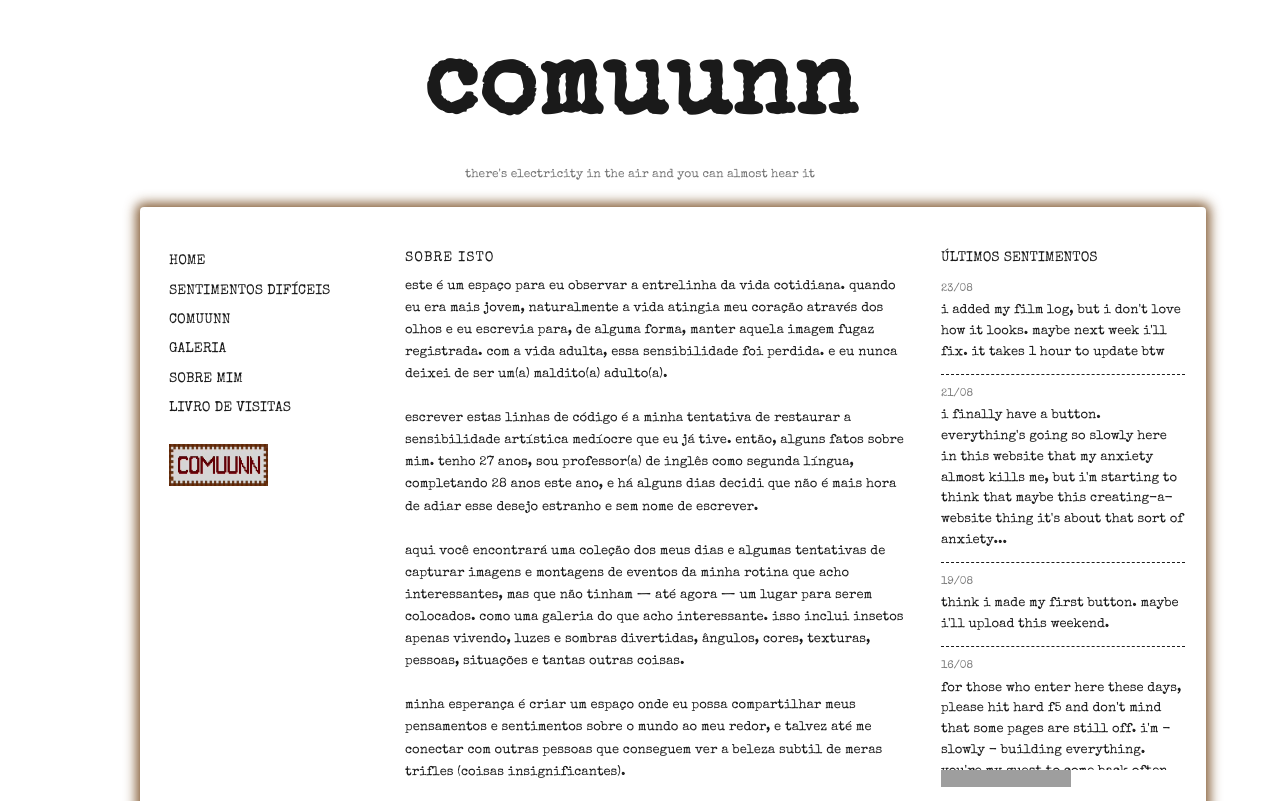
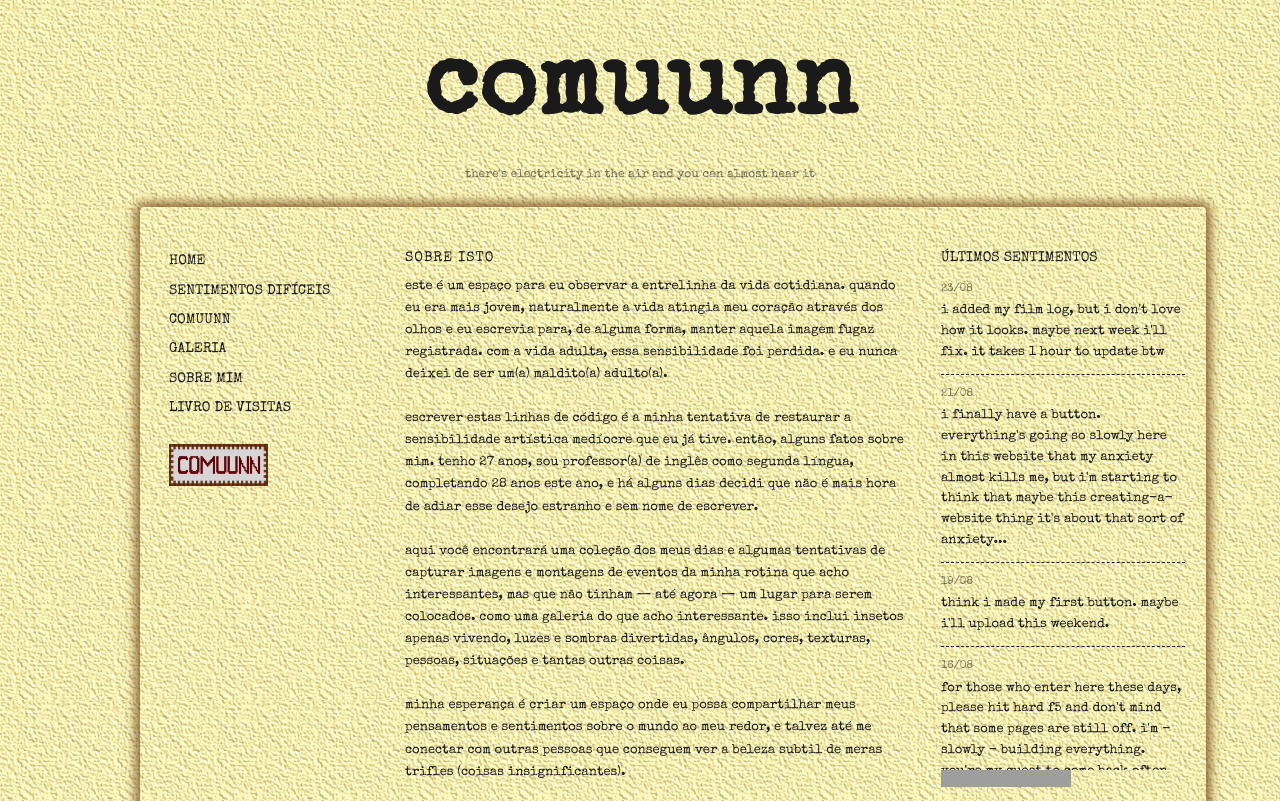
Before and after one commit to guiolhermer/comuunn, a Jekyll site: the page built from index.html, in a window 1280 px wide. Shown: the top 801 px of the page. Built offline with Jekyll 4.4.1, drawn with Linux system fonts in a browser that asks for light colours; grey boxes are pictures that could not be loaded.

Commit message:
fix: update background image path for body styling

```diff
--- a/assets/style.css
+++ b/assets/style.css
@@ -19,7 +19,7 @@ html, body {
 }
 
 body {
-  background-image: url('assets/images/textura-areia.jpg');
+  background-image: url('/assets/images/textura-areia.jpg');
   background-attachment: fixed;
   color: var(--ink);
   font-family: 'Special Elite', monospace;
```
